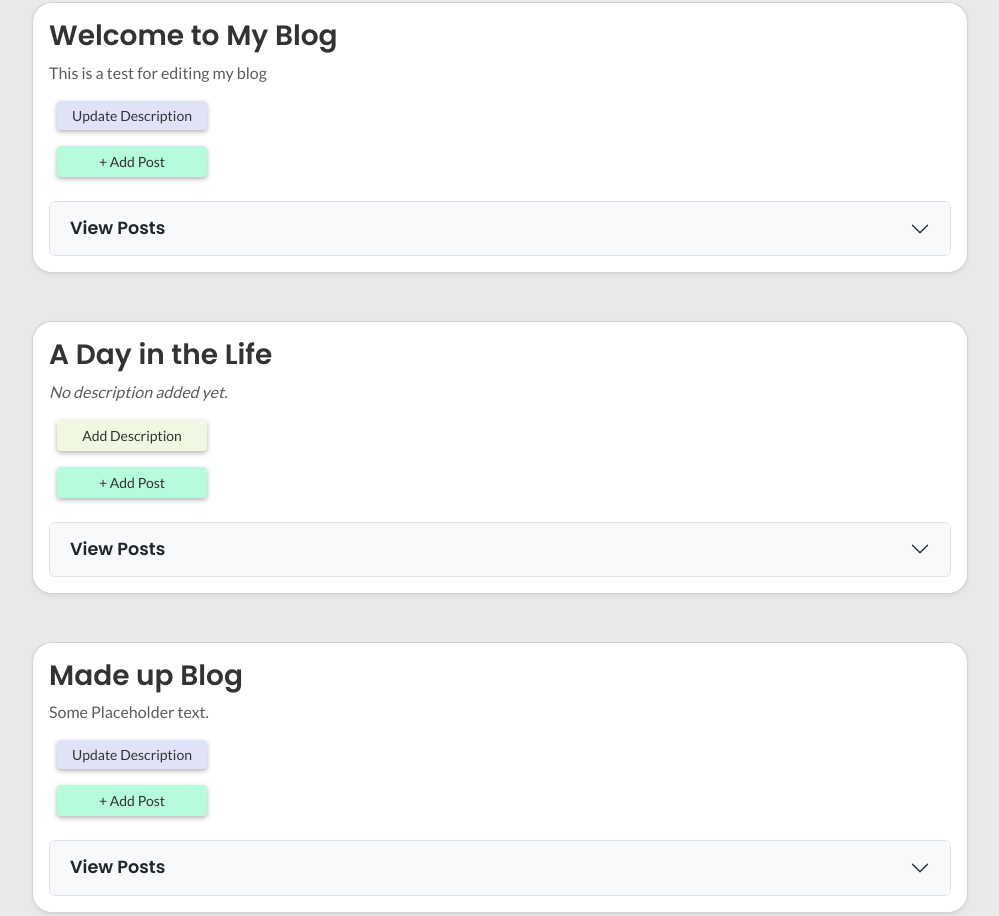
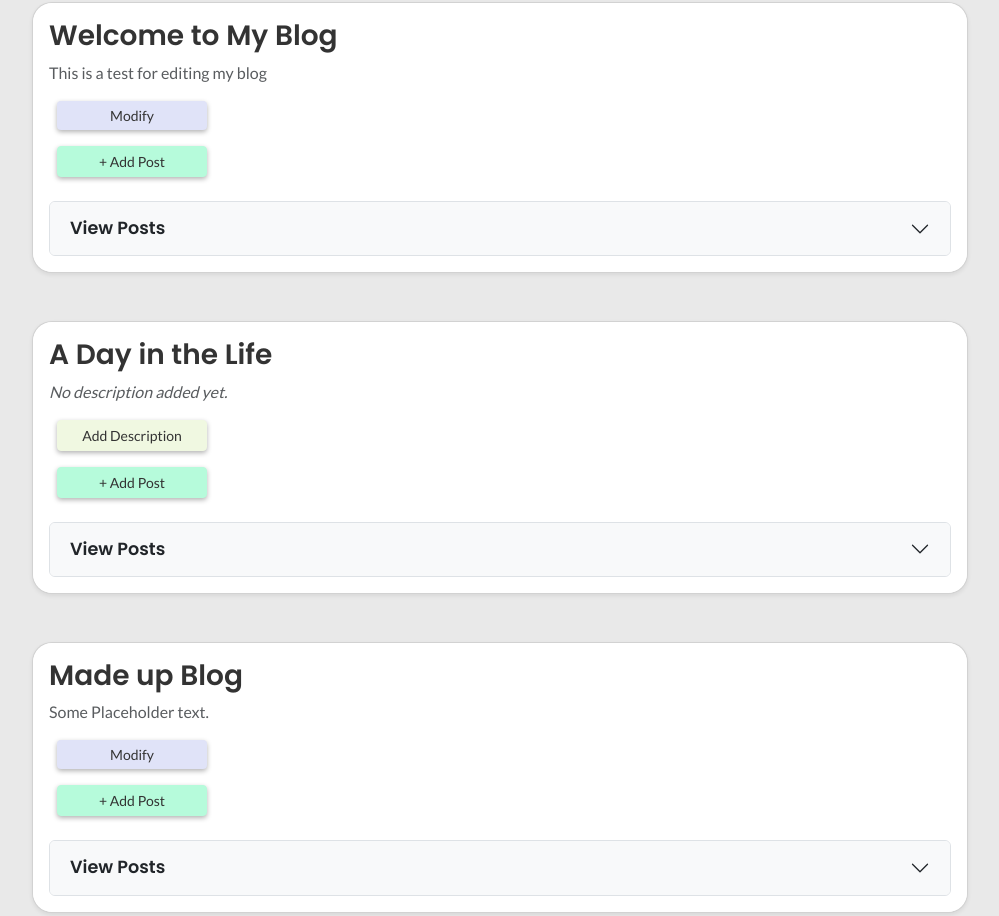
Before and after one commit to jeremyw0886/Blog, a Django app: page / in a window 1280 px wide. Shown: the part 284-1200 px from the top of the page, without its empty margins (140-1139 px from the left). Run offline with Django 5.2, Linux system fonts and the light colour scheme; a user stored in the database is signed in; data comes from the database, SQL or seed files in the repository; parts of the project's set-up code (start-up, migrations or seed data) failed here and were passed over; some libraries are stand-ins or nearby versions.

Commit message:
changes update button to modify on index

```diff
--- a/blogs/templates/blogs/index.html
+++ b/blogs/templates/blogs/index.html
@@ -28,7 +28,7 @@
       {% if blog.description %}
       <p class="card-text text-muted">{{ blog.description }}</p>
       <a href="{% url 'blogs:edit_blog' blog.id %}" class="btn btn-sm btn-secondary ms-2">
-        <i class="bi bi-pencil-square"></i> Update Description
+        <i class="bi bi-pencil-square"></i> Modify
       </a><br>
       {% else %}
       <p class="text-muted fst-italic">No description added yet.</p>
```
